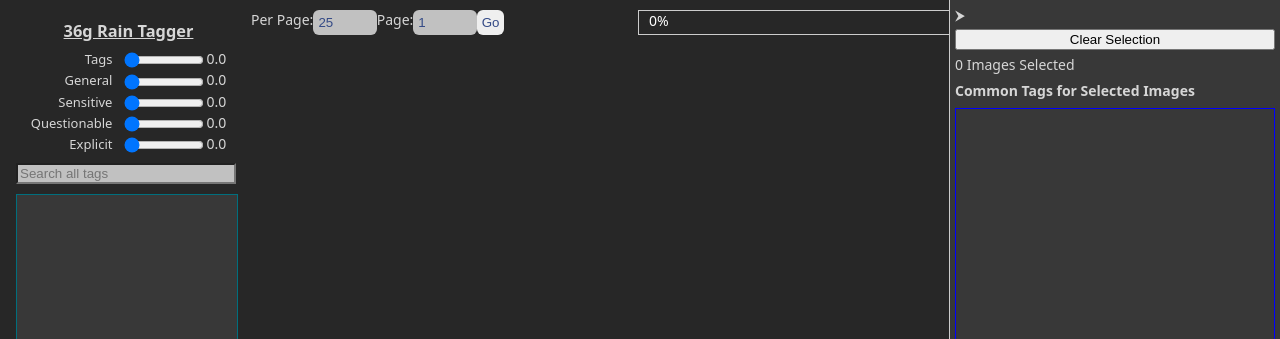
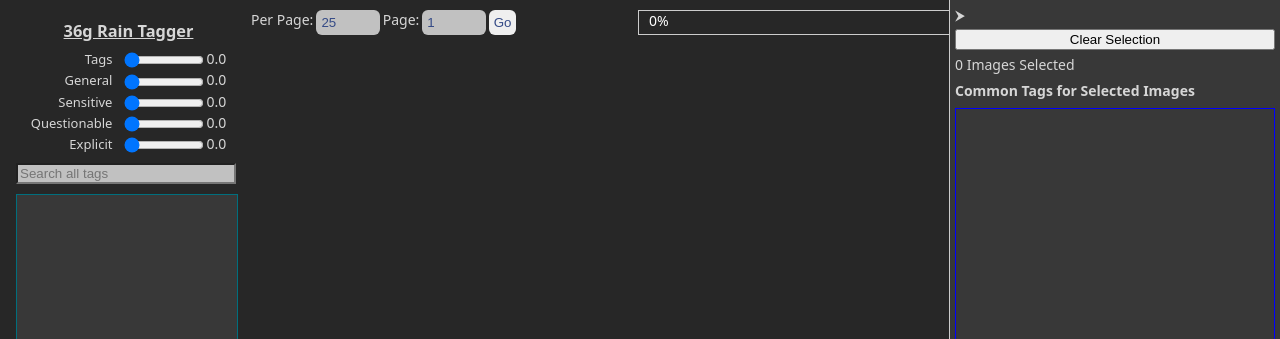
Before and after one commit to fire-eggs/36g-Rain-Tagger, a Python web app: template src/templates/index.html in a window 1280 px wide. Shown: the top 339 px of the page. Run offline with Jinja, Linux system fonts and the light colour scheme; the template is opened without the code that fills it, so the values that code supplies are empty.

Commit message:
Tweak for per-page/go/etc spacing

```diff
--- a/src/templates/index.html
+++ b/src/templates/index.html
@@ -50,7 +50,7 @@
 
         </div>
         <div class="gallery">
-            <div style="padding: 2px; display:flex;">
+            <div style="padding: 2px; display:flex; flex-direction: row; gap: 3px">
                 <label for='per_page_input'>Per Page: </label><input class="flat" type='number' min='0' name='per_page_input' id='per_page_input' value='25'>
                 <label for='page_input'>Page: </label><input class="flat" type='number' min='0' name='page_input' id='page_input' value='1'>
                 <button id="go_input" class="flat">Go</button>
```
